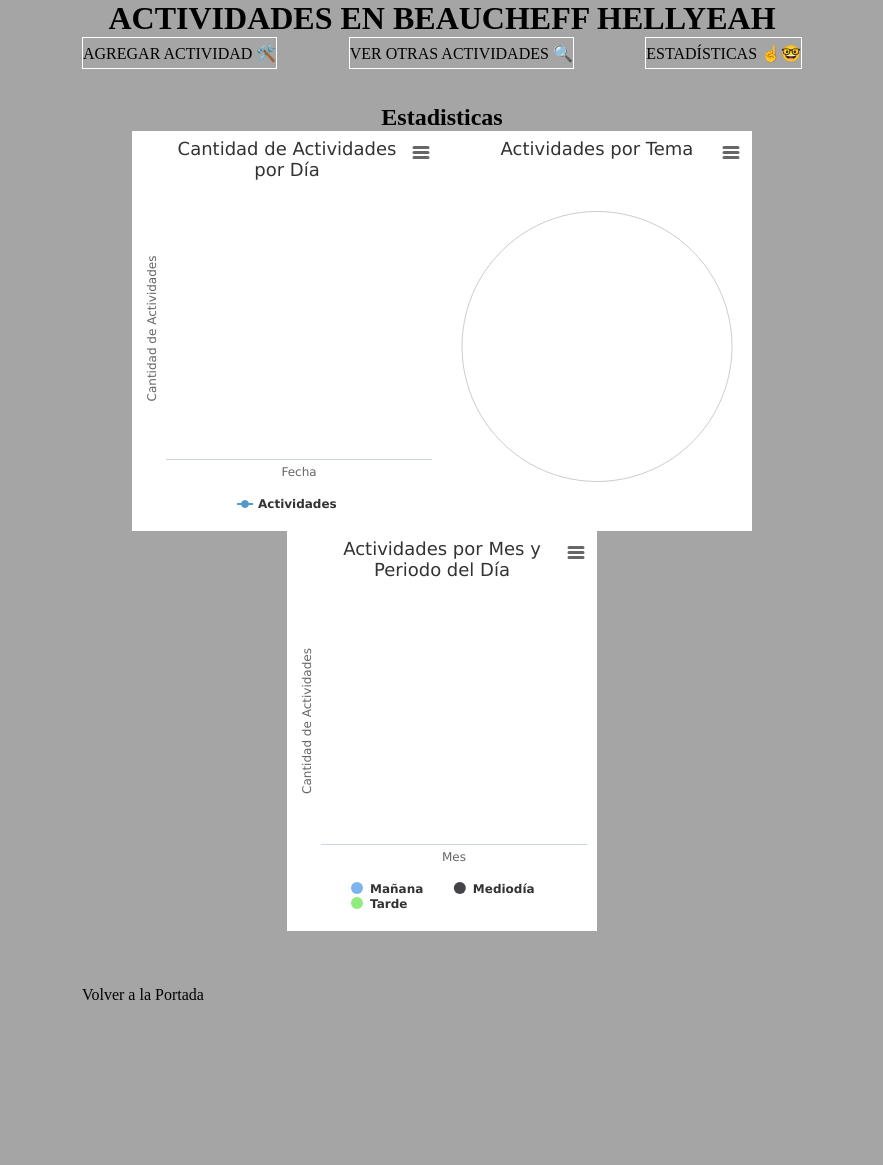
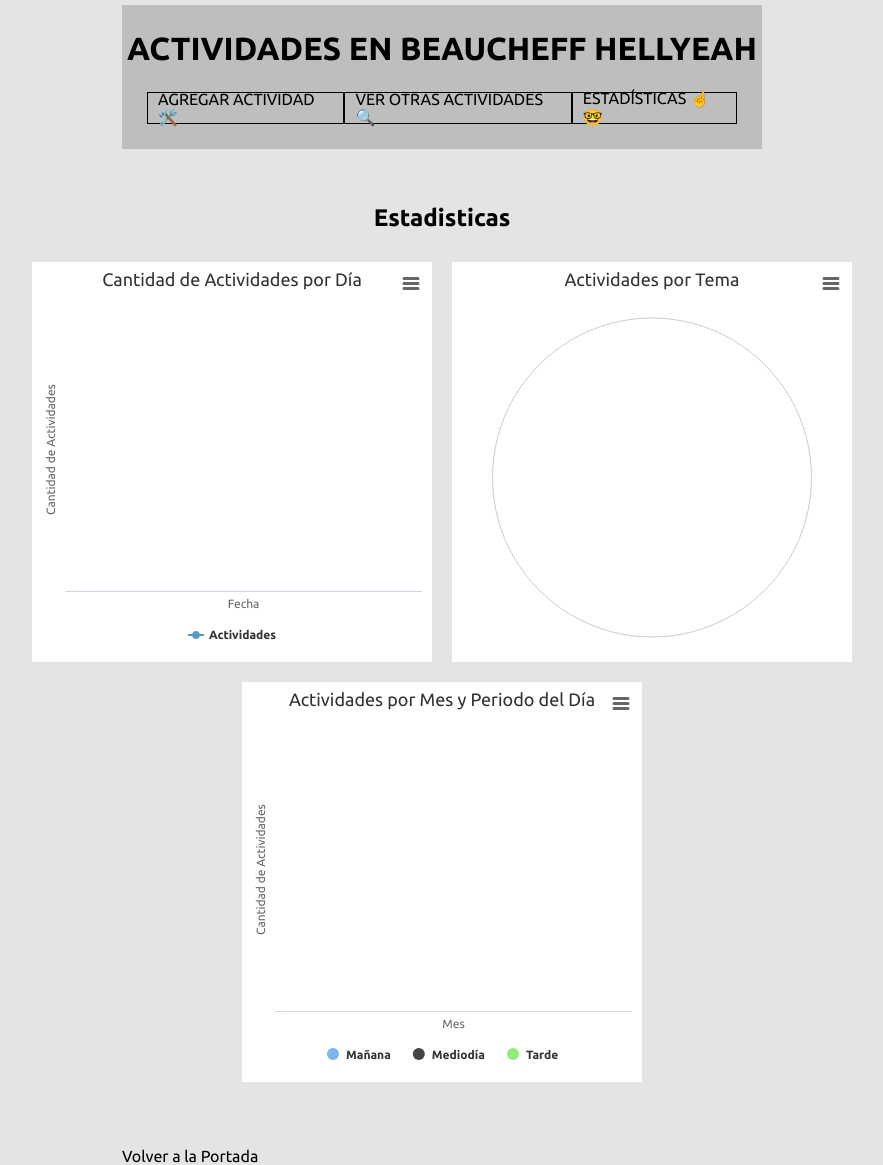
Before and after one commit to JorgeGutierrezVergara/tarea1_web, a Flask app: page /estadisticas in a window 1280 px wide. Shown: the whole page, without its empty margins (198-1081 px from the left). Before the commit the page ends 1000 px from the top, so only its background shows below. Run offline with Flask 3, Linux system fonts and the light colour scheme; data that the repository does not hold is empty; parts of the project's set-up code (start-up, migrations or seed data) failed here and were passed over.

Commit message:
modificaciones estéticas

```diff
--- a/app.py
+++ b/app.py
@@ -89,7 +89,6 @@ def listado_actividades_page():
                            total_pages=total_pages)
 
 @app.route('/actividad/<int:actividad_id>')
-@app.route('/actividad/<int:actividad_id>')
 def detalle_actividad_page(actividad_id):
     try:
         with get_db_session() as db_sess:
@@ -105,9 +104,6 @@ def detalle_actividad_page(actividad_id):
             lista_contactos = list(actividad.contactos)
 
     except Exception as e:
-        print(f"--- ¡ERROR EN DETALLE DE ACTIVIDAD! ---")
-        print(f"ERROR: {e}")
-        print(f"---------------------------------------")
         flash("Hubo un error al cargar los detalles de la actividad.", "danger")
         return redirect(url_for('listado_actividades_page'))
 
@@ -281,17 +277,13 @@ def procesar_nueva_actividad():
                     )
                     db_sess.add(contacto_db)
 
-            flash('¡Actividad GUARDADA con todos sus datos en la Base de Datos!', 'success')
+            flash('Actividad GUARDADA en la Base de Datos', 'success')
             return redirect(url_for('home'))
 
         except Exception as e:
             print(f"---¡ERROR AL GUARDAR EN LA BD!---")
-            print(f"ERROR: {e}")
-            print("---------------------------------")
             flash(f"Error interno al guardar la actividad: {e}", "danger")
             return redirect(url_for('agregar_actividad_page'))
-
-
 
 @app.route('/api/actividad/<int:actividad_id>/comentarios', methods=['GET', 'POST'])
 def api_comentarios(actividad_id):
@@ -310,7 +302,6 @@ def api_comentarios(actividad_id):
                 return jsonify(comentarios_data)
         except Exception as e:
             print(f"--- ¡ERROR EN API GET COMENTARIOS! ---")
-            print(f"ERROR: {e}")
             return jsonify({"error": "No se pudieron cargar los comentarios."}), 500
 
     if request.method == 'POST':
@@ -346,9 +337,7 @@ def api_comentarios(actividad_id):
 
         except Exception as e:
             print(f"--- ¡ERROR EN API POST COMENTARIO! ---")
-            print(f"ERROR: {e}")
             return jsonify({"error": "Ocurrió un error interno al guardar el comentario."}), 500
-
 
 @app.route('/api/estadisticas/actividades_por_dia')
 def api_actividades_por_dia():
@@ -368,7 +357,6 @@ def api_actividades_por_dia():
 
     except Exception as e:
         print(f"--- ¡ERROR EN API DE ESTADÍSTICAS (ACTIVIDADES POR DÍA)! ---")
-        print(f"ERROR: {e}")
         return jsonify({"error": "No se pudieron calcular los datos para el gráfico."}), 500
 
 @app.route('/api/estadisticas/actividades_por_tipo')
@@ -394,7 +382,6 @@ def api_actividades_por_tipo():
 
     except Exception as e:
         print(f"--- ¡ERROR EN API DE ESTADÍSTICAS (ACTIVIDADES POR TEMA)! ---")
-        print(f"ERROR: {e}")
         return jsonify({"error": "No se pudieron calcular los datos para el gráfico de torta."}), 500
 
 @app.route('/api/estadisticas/actividades_por_mes_y_periodo')
@@ -411,7 +398,7 @@ def api_actividades_por_mes_y_periodo():
                 case(
                     (and_(extract('hour', Actividad.dia_hora_inicio) >= 6, extract('hour', Actividad.dia_hora_inicio) < 12), 'Mañana'),
                     (and_(extract('hour', Actividad.dia_hora_inicio) >= 12, extract('hour', Actividad.dia_hora_inicio) < 18), 'Mediodía'),
-                    else_='Tarde' # Cualquier otra hora (18:00-23:59 y 00:00-05:59)
+                    else_='Tarde'
                 ).label('periodo_dia'),
                 func.count(Actividad.id).label('cantidad')
             ).group_by('mes', 'periodo_dia')\
@@ -427,7 +414,6 @@ def api_actividades_por_mes_y_periodo():
             data_tarde = [0] * len(meses_ordenados)
 
             for mes_num, periodo_dia, cantidad in resultados_raw:
-                # Este print ahora debería ejecutarse si la consulta funciona
                 print(f"Contenido desempaquetado: mes_num={mes_num}, periodo_dia={periodo_dia}, cantidad={cantidad}")
 
                 idx_mes = meses_ordenados.index(mes_num)
@@ -451,7 +437,6 @@ def api_actividades_por_mes_y_periodo():
 
     except Exception as e:
         print(f"--- ¡ERROR EN API DE ESTADÍSTICAS (ACTIVIDADES POR MES Y PERIODO)! ---")
-        print(f"ERROR: {e}")
         return jsonify({"error": "No se pudieron calcular los datos para el gráfico de barras."}), 500
 
 
--- a/static/css/style.css
+++ b/static/css/style.css
@@ -1,15 +1,31 @@
 * {
   margin: 0;
+  font-family: "Ubuntu", sans-serif;
 }
 
 body {
-  background-color: rgb(165, 165, 165);
+  background-color: rgb(228, 228, 228);
   display: flex;
   justify-content: center;
   height: 100vh;
 }
 
 h1 {
+  background-color: rgb(190, 190, 190);
+  padding-top: 25px;
+  margin-top: 5px;
+  text-align: center;
+}
+
+h2 {
+  margin: 20px;
+  text-align: center;
+}
+
+h3 {
+  margin-bottom: 15px;
+}
+h4 {
   text-align: center;
 }
 
@@ -17,6 +33,21 @@ a {
   text-decoration: none;
   color: inherit;
   cursor: default;
+}
+
+button {
+  border: 2px solid black;
+  background-color: rgb(228, 228, 228);
+  margin-top: 3px;
+}
+
+button:hover {
+  border: 2px solid rgb(153, 153, 153);
+  background-color: rgb(153, 153, 153);
+}
+
+label {
+  margin-top: 5px;
 }
 
 .recentactivities {
@@ -27,7 +58,7 @@ a {
 }
 
 .container {
-  width: 90vh;
+  width: 80vh;
   display: flex;
   flex-direction: column;
   height: 100vh;
@@ -35,19 +66,24 @@ a {
 
 .navbar {
   display: flex;
+  padding: 25px;
   justify-content: space-between;
+  background-color: rgb(190, 190, 190);
 }
 
 .section {
+  padding-left: 10px;
+  padding-right: 10px;
   display: flex;
   justify-content: center;
   align-items: center;
   height: 30px;
-  border: 1px solid white;
+  border: 1px solid black;
 }
 
 .section:hover {
-  border: 1px solid black;
+  border: 1px solid rgb(153, 153, 153);
+  background-color: rgb(153, 153, 153);
 }
 
 table {
@@ -72,10 +108,11 @@ td {
 form {
   display: flex;
   flex-direction: column;
-  background-color: bisque;
+  background-color: rgb(190, 190, 190);
   text-align: center;
   padding: 25px;
-  width: 250px;
+  margin: 20px;
+  width: 300px;
 }
 
 .required {
@@ -158,3 +195,48 @@ form {
     border-color: #4cae4c;
   }
 }
+
+.pagination {
+  margin-top: 10px;
+  text-align: center;
+}
+
+.detalle-container {
+  display: flex;
+  flex-direction: column;
+  align-items: center;
+}
+.infoyfoto-container {
+  display: flex;
+  justify-content: space-between;
+}
+.info-container {
+  margin-right: 30px;
+}
+.fotos-container {
+  margin-left: 30px;
+}
+
+.comentarios-container {
+  background-color: rgb(190, 190, 190);
+  margin-top: 30px;
+}
+
+.comentarios-contenido {
+  display: flex;
+}
+
+#form-agregar-comentario {
+  border: 1px solid black;
+}
+
+textarea {
+  width: 100%;
+  box-sizing: border-box;
+}
+
+.grafico-container {
+  min-width: 400px;
+  height: 400px;
+  margin: 10px;
+}
--- a/templates/estadisticas.html
+++ b/templates/estadisticas.html
@@ -5,6 +5,13 @@
     <meta name="viewport" content="width=device-width, initial-scale=1.0" />
     <title>Tarea 1</title>
     <link rel="stylesheet" href="../static/css/style.css" />
+
+    <link rel="preconnect" href="https://fonts.googleapis.com" />
+    <link rel="preconnect" href="https://fonts.gstatic.com" crossorigin />
+    <link
+      href="https://fonts.googleapis.com/css2?family=Ubuntu:ital,wght@0,300;0,400;0,500;0,700;1,300;1,400;1,500;1,700&display=swap"
+      rel="stylesheet"
+    />
   </head>
   <body>
     <div class="container">
@@ -25,26 +32,14 @@
       <div class="container_estadisticas">
         <h2>Estadisticas</h2>
         <div class="c2">
-          <div
-            id="container-grafico-lineas"
-            class="grafico-container"
-            style="min-width: 310px; height: 400px; margin: 0 auto"
-          >
+          <div id="container-grafico-lineas" class="grafico-container">
             <p>Cargando gráfico de actividades por día...</p>
           </div>
-          <div
-            id="container-grafico-torta"
-            class="grafico-container"
-            style="min-width: 310px; height: 400px; margin: 0 auto"
-          >
+          <div id="container-grafico-torta" class="grafico-container">
             <p>Cargando gráfico de actividades por tema...</p>
           </div>
         </div>
-        <div
-          id="container-grafico-barras"
-          class="grafico-container"
-          style="min-width: 310px; height: 400px; margin: 0 auto"
-        >
+        <div id="container-grafico-barras" class="grafico-container">
           <p>Cargando gráfico de actividades por mes y periodo del día...</p>
         </div>
       </div>
```
Also changed, not shown: static/js/script_detalle.js (+7 -7 lines), templates/agregar.html (+7 -0 lines), templates/detalle_actividad.html (+41 -28 lines), templates/index.html (+7 -0 lines), templates/listado.html (+7 -0 lines), README.md, static/UPLOAD_FOLDER/20250613221425862124_logo.jpg (added), static/UPLOAD_FOLDER/20250613221425863123_logo.jpg (added).
